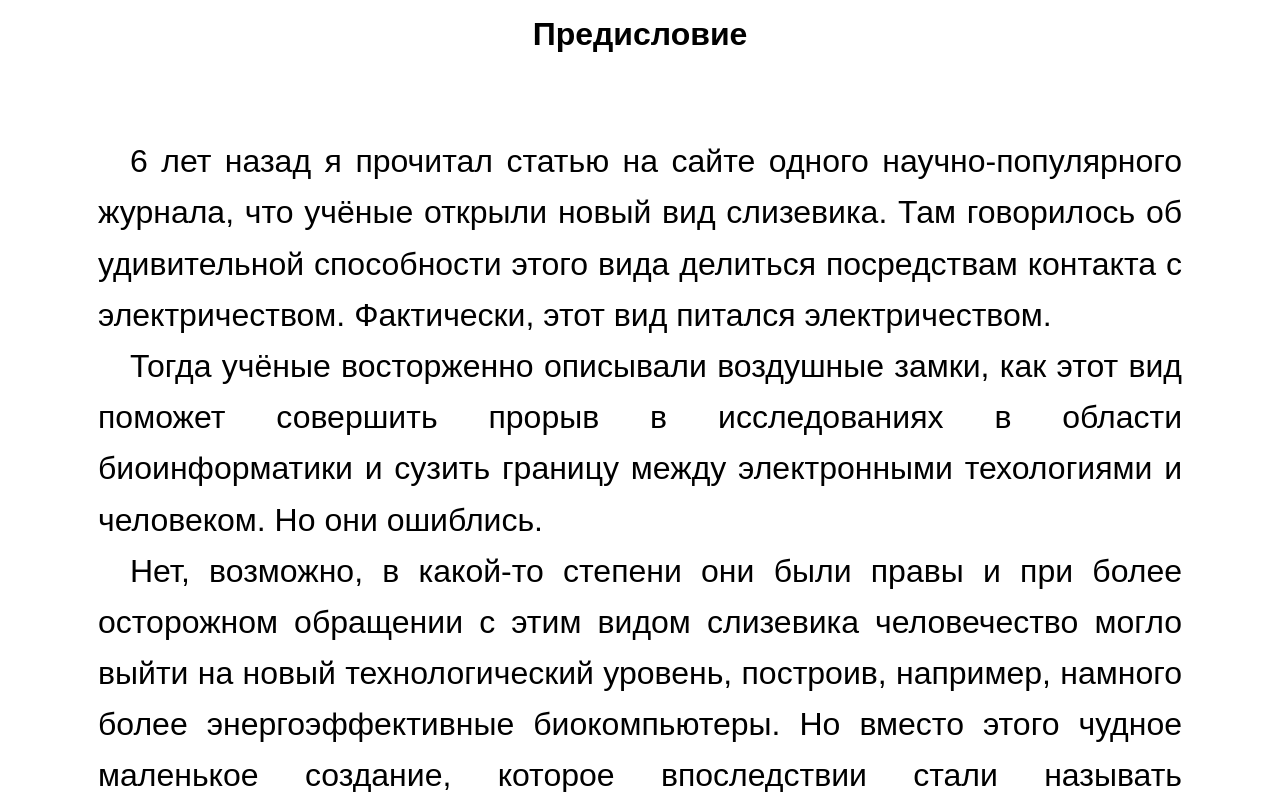
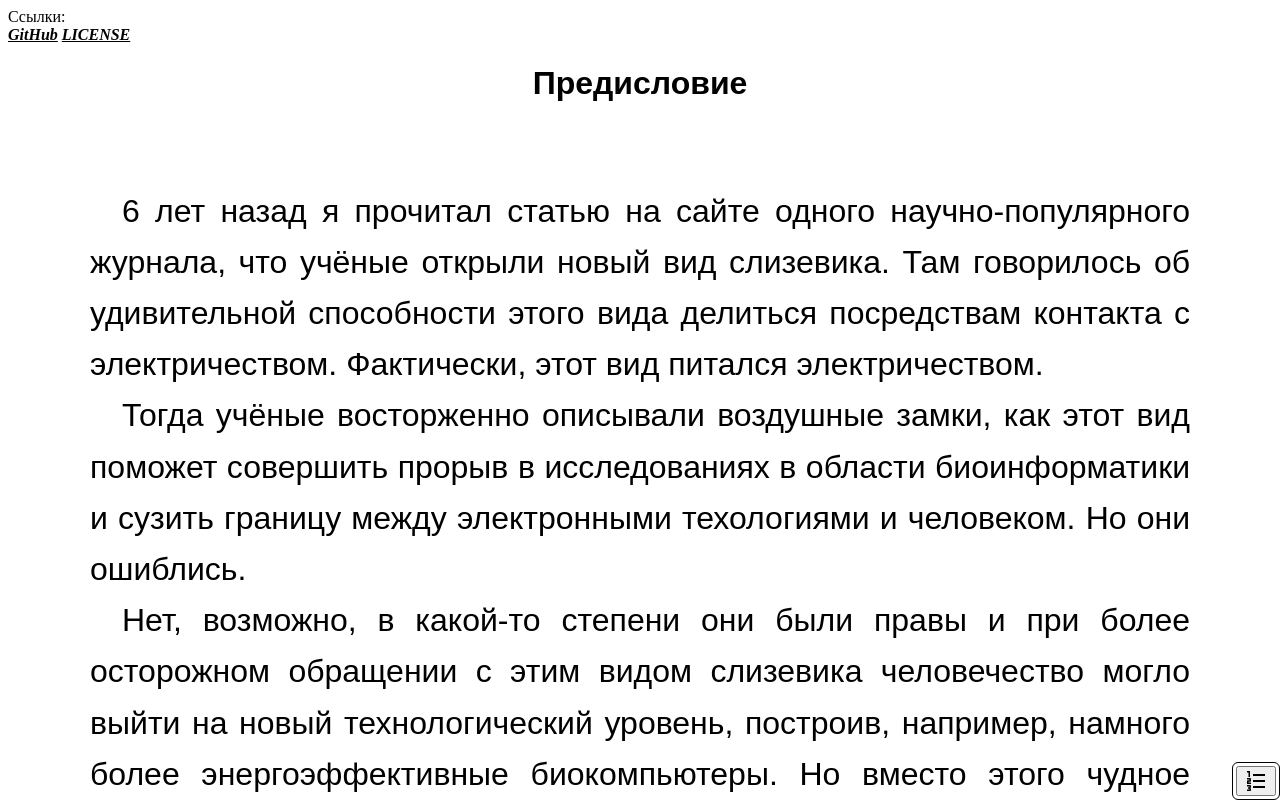
Before and after one commit to gl4ssh0use/FOXWORLD, a plain HTML site: page index.html in a window 1280 px wide. Shown: the top 804 px of the page. Drawn offline with Linux system fonts and the light colour scheme; no server answers; a web font is replaced by a local one.

Commit message:
add chapters selector && refactor chapters rendering

```diff
--- a/chapters/0_foreword.html
+++ b/chapters/0_foreword.html
@@ -1,5 +1,3 @@
-<link rel="stylesheet" href="../styles.css">
-
 <div id="content">
   <h1>Предисловие</h1>
   <p>
--- a/index.html
+++ b/index.html
@@ -2,12 +2,68 @@
   <link rel="stylesheet" href="styles.css">
 </head>
 <body>
-  <header>
-  </header>
 
-  <div align="center">
-    <iframe src="./chapters/0_foreword.html" ></iframe>
+
+  <div id="footer">
+    <div>Ссылки:</div>
+    <a href="https://github.com/gl4ssh0use/FOXWORLD">GitHub</a>
+    <a href="https://raw.githubusercontent.com/gl4ssh0use/FOXWORLD/7420e1eb919ae281d5db7da30fc02fc0d4f9ce8f/LICENSE">LICENSE</a>
   </div>
 
-  <footer></footer>
+  <div id = "chapters_block">
+    <div id = "chapters_picker">
+      <h2>Главы:</h2>
+    </div>
+    <button id = "chapters_picker_activator" onClick="useChaptersPicker()">
+      <svg xmlns="http://www.w3.org/2000/svg" viewBox="0 0 24 24" height="24px" width="24px" fill="#000000"><path d="M3,22V20.5H5.5V19.75H4v-1.5H5.5V17.5H3V16H6q0.43,0 0.71,0.29T7,17v1q0,0.43-0.29,0.71T6,19q0.43,0 0.71,0.29T7,20v1q0,0.43-0.29,0.71T6,22H3Zm0-7V12.25q0-0.43 0.29-0.71T4,11.25H5.5V10.5H3V9H6Q6.43,9 6.71,9.29T7,10v1.75q0,0.42-0.29,0.71T6,12.75H4.5V13.5H7V15H3ZM4.5,8V3.5H3V2H6V8H4.5ZM9,19V17H21v2H9Zm0-6V11H21v2H9ZM9,7V5H21V7H9Z"/></svg>
+    </button>
+  </div>
+
+  <div align="center" id = "content">
+  </div>
+
+
+  <script>
+    const chapters_picker = document.getElementById("chapters_picker")
+
+    const CHAPTERS_STORE = "./stores/chapters.txt";
+    const CHAPTERS_FOLDER = "./chapters/";
+
+    loadChapter("0_foreword.html");
+
+    fetch(CHAPTERS_STORE)
+      .then(res => res.text())
+      .then(text => {
+        const chapters = text.split("\n");
+        for (const chapter of chapters) {
+          if (chapter) {
+            chapter_element = document.createElement("button");
+            chapter_element.textContent = chapter.replace(".html", "");
+            chapter_element.addEventListener("click", () => loadChapter(chapter));
+            chapter_element.className = "chapter_element";
+            chapters_picker.appendChild(chapter_element);
+          }
+        }
+      })
+
+    function useChaptersPicker() {
+      const chapters_picker = document.getElementById("chapters_picker");
+      const is_hidden = window.getComputedStyle(chapters_picker).display;
+
+      chapters_picker.style.display = is_hidden === "none" ? "flex" : "none";
+    }
+
+    function loadChapter(page) {
+      fetch(CHAPTERS_FOLDER + page)
+        .then(response => response.text())
+        .then(html => {
+          const parser = new DOMParser();
+          const doc = parser.parseFromString(html, 'text/html');
+          document.getElementById("content").innerHTML = doc.getElementById("content").innerHTML;
+          document.getElementById("footer").style.display = "block";
+        });
+    }
+
+  </script>
+
 </body>
--- a/styles.css
+++ b/styles.css
@@ -6,17 +6,44 @@
   font-display: swap;
 }
 
-iframe {
+#chapters_block {
+  position: fixed;
+  right: 0;
+  bottom: 0;
+  display: flex;
+  flex-direction: column;
+  justify-content: center;
+  border: 1px solid black;
+  border-radius: 6px;
+  padding: 3px;
+  background-color: white;
+}
+
+#chapters_picker {
+  display: none;
+  flex-direction: column;
+  text-align: center;
+
+}
+
+.chapter_element {
+  border-top: 1px solid black;
+  border-bottom: 1px solid black;
+  border-left: none;
+  border-right: none;
+  background-color: white;
+  margin: 2px;
+}
+
+
+#content {
+  font-family: 'TT2020', sans-serif;
   border: none;
   width: 100%;
   max-width: 1100px;
   height: 100%;
   margin: 0 auto;
-
-}
-
-#content {
-  font-family: 'TT2020', sans-serif;
+  flex: 1;
 }
 
 h1, h2, h3 {
@@ -35,5 +62,4 @@ a {
   color: black;
   font-weight: bolder;
   font-style: italic;
-
 }
```
Also changed, not shown: wiki/index_wiki.html (added, +5 -0 lines), 1 other file.
